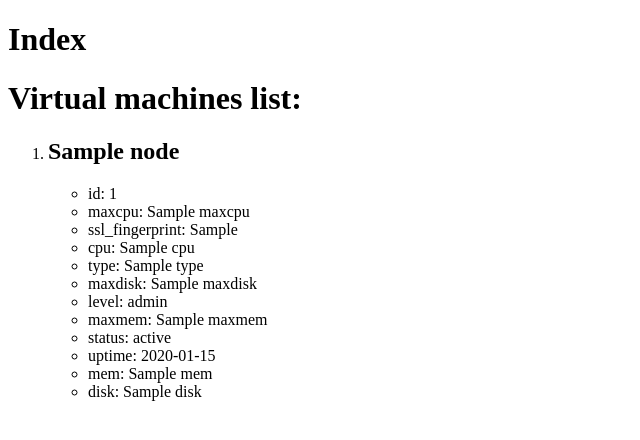
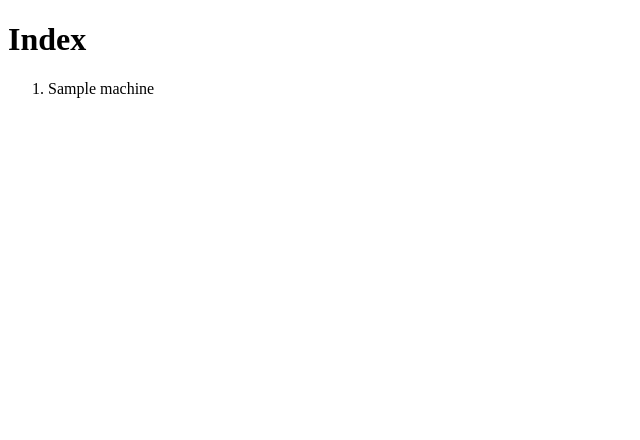
Before and after one commit to KostiaLevchenko/proxmox-list-virtual-machines-web-ui, a Django app: template proxmox_web_ui/templates/proxymox_web_ui/virtual_machines_list.html in a window 1280 px wide. Shown: the top 440 px of the page, without its empty margins (0-640 px from the left). Run offline with Django 3.2, Linux system fonts and the light colour scheme; the template is opened without the code that fills it: most values are stand-ins (such as "Sample title", 1, 10 or a date in 2020).

Commit message:
json output

```diff
--- a/proxmox/settings.py
+++ b/proxmox/settings.py
@@ -37,7 +37,7 @@ INSTALLED_APPS = [
     'django.contrib.sessions',
     'django.contrib.messages',
     'django.contrib.staticfiles',
-    'proxmox_web_ui'
+    'proxmox_web_ui',
 ]
 
 MIDDLEWARE = [
--- a/proxmox_web_ui/templates/proxymox_web_ui/virtual_machines_list.html
+++ b/proxmox_web_ui/templates/proxymox_web_ui/virtual_machines_list.html
@@ -3,26 +3,26 @@
 {% block content %}
 
 <div>
-    <h1>Virtual machines list:</h1>
+{#    <h1>Virtual machines list:</h1>#}
     <ol>
         {% for machine in machines %}
             <li>
-                <h2>{{ machine.node }}</h2>
-                <ul>
+                {{ machine }}
+{#                <ul>#}
 {#                    <li>name: {{ machine.node }}</li>#}
-                    <li>id: {{ machine.id }}</li>
-                    <li>maxcpu: {{ machine.maxcpu }}</li>
-                    <li>ssl_fingerprint: {{ machine.ssl_fingerprint }}</li>
-                    <li>cpu: {{ machine.cpu }}</li>
-                    <li>type: {{ machine.type }}</li>
-                    <li>maxdisk: {{ machine.maxdisk }}</li>
-                    <li>level: {{ machine.level }}</li>
-                    <li>maxmem: {{ machine.maxmem }}</li>
-                    <li>status: {{ machine.status }}</li>
-                    <li>uptime: {{ machine.uptime }}</li>
-                    <li>mem: {{ machine.mem }}</li>
-                    <li>disk: {{ machine.disk }}</li>
-                </ul>
+{#                    <li>id: {{ machine.id }}</li>#}
+{#                    <li>maxcpu: {{ machine.maxcpu }}</li>#}
+{#                    <li>ssl_fingerprint: {{ machine.ssl_fingerprint }}</li>#}
+{#                    <li>cpu: {{ machine.cpu }}</li>#}
+{#                    <li>type: {{ machine.type }}</li>#}
+{#                    <li>maxdisk: {{ machine.maxdisk }}</li>#}
+{#                    <li>level: {{ machine.level }}</li>#}
+{#                    <li>maxmem: {{ machine.maxmem }}</li>#}
+{#                    <li>status: {{ machine.status }}</li>#}
+{#                    <li>uptime: {{ machine.uptime }}</li>#}
+{#                    <li>mem: {{ machine.mem }}</li>#}
+{#                    <li>disk: {{ machine.disk }}</li>#}
+{#                </ul>#}
             </li>
         {% endfor %}
     </ol>
```
Also changed, not shown: requirements.txt (added, +12 -0 lines).
